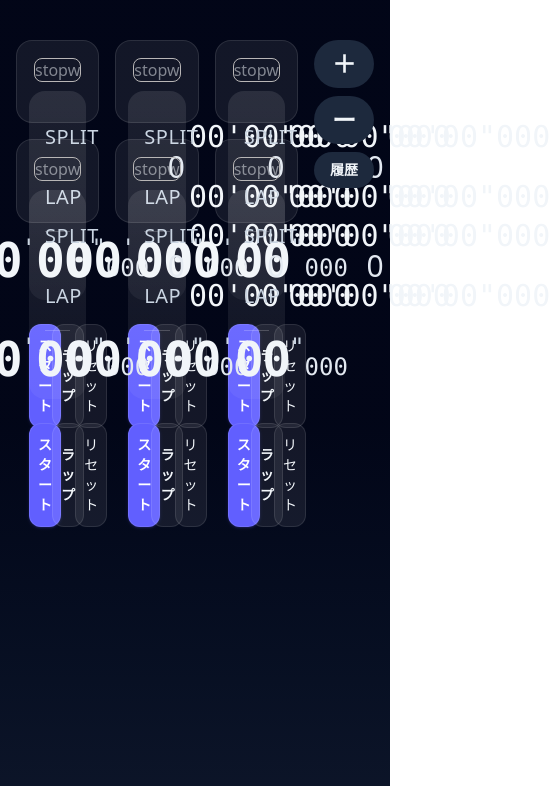
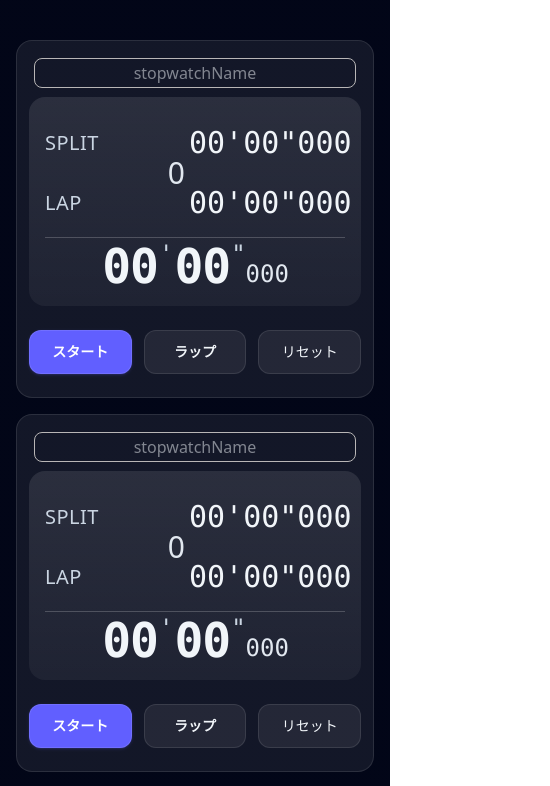
Before and after one commit to kotasimo/Stopwatch-1, a React (Vite) app: page / in a window 390 px wide. Shown: the top 786 px of the page, 550 px wide, since content can reach past the window. Built offline with nearby package versions, Linux system fonts and the light colour scheme.

Commit message:
とりあえず完成

```diff
--- a/src/App.tsx
+++ b/src/App.tsx
@@ -71,8 +71,8 @@
   return (
     <div className="min-h-screen bg-linear-to-b from-slate-950 via-slate-950 to-slate-900 text-slate-100">
       <div className="mx-auto w-full max-w-7xl px-4 py-10 sm:px-6 lg:px-8">
-        <div className="flex gap-4">
-          <div className="grid grid-cols-3 gap-4 flex-1">
+        <div className="flex flex-col xl:flex-row gap-4">
+          <div className="grid grid-cols-1 md:grid-cols-2 xl:grid-cols-3 gap-4 flex-1">
             {stopwatches.map((sw) => (
               <StopwatchCard
                 key={sw.id}
@@ -112,7 +112,7 @@
                 <div className="mb-6 flex items-center justify-between">
                 </div>
 
-                <div className="grid grid-cols-3 gap-4">
+                <div className="grid grid-cols-1 md:grid-cols-2 xl:grid-cols-3 gap-4">
                   {histories.length === 0 ? (
                     <div className="rounded-2xl bg-slate-800 p-4 text-slate-300">
                       まだ履歴はありません
```
